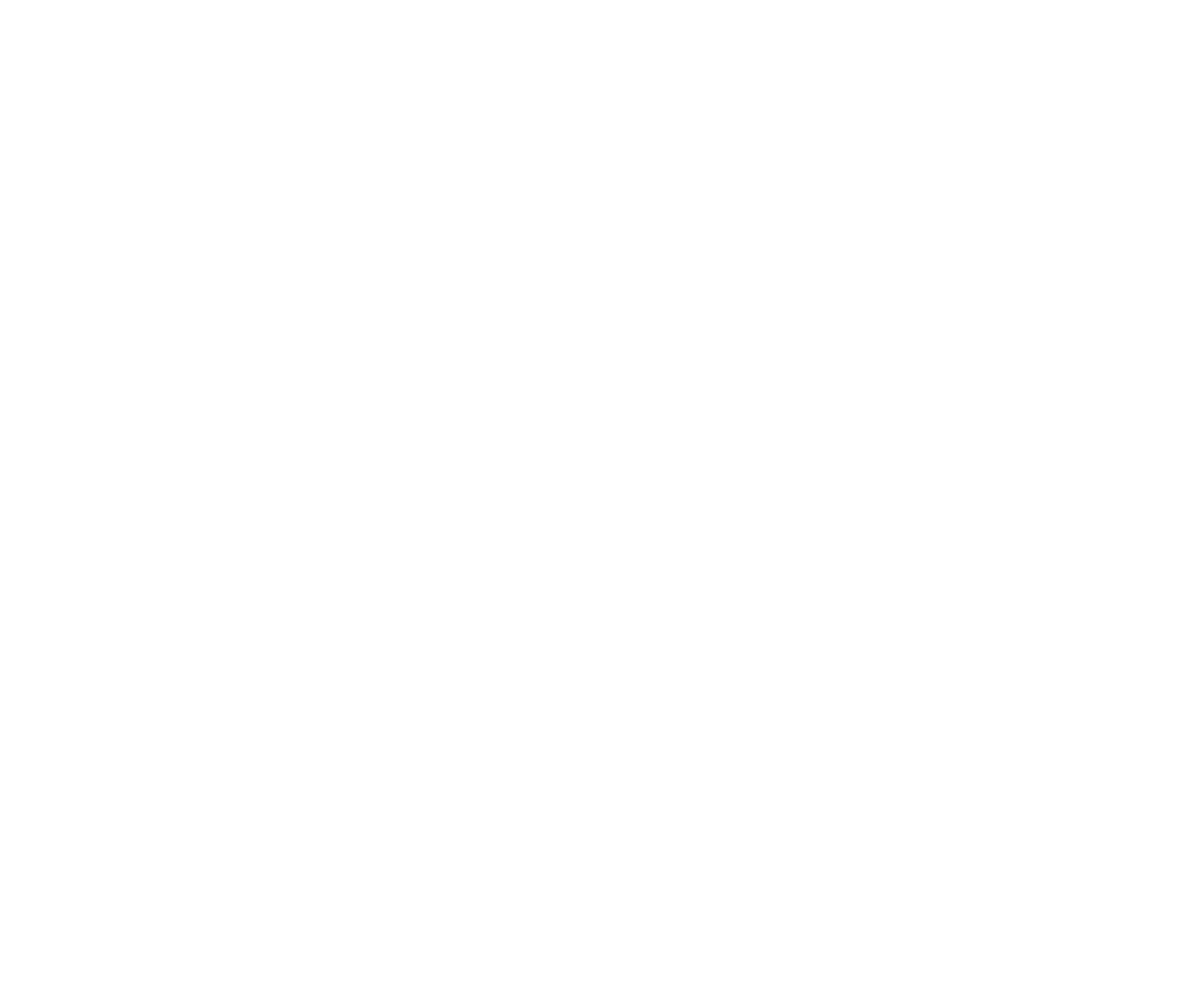
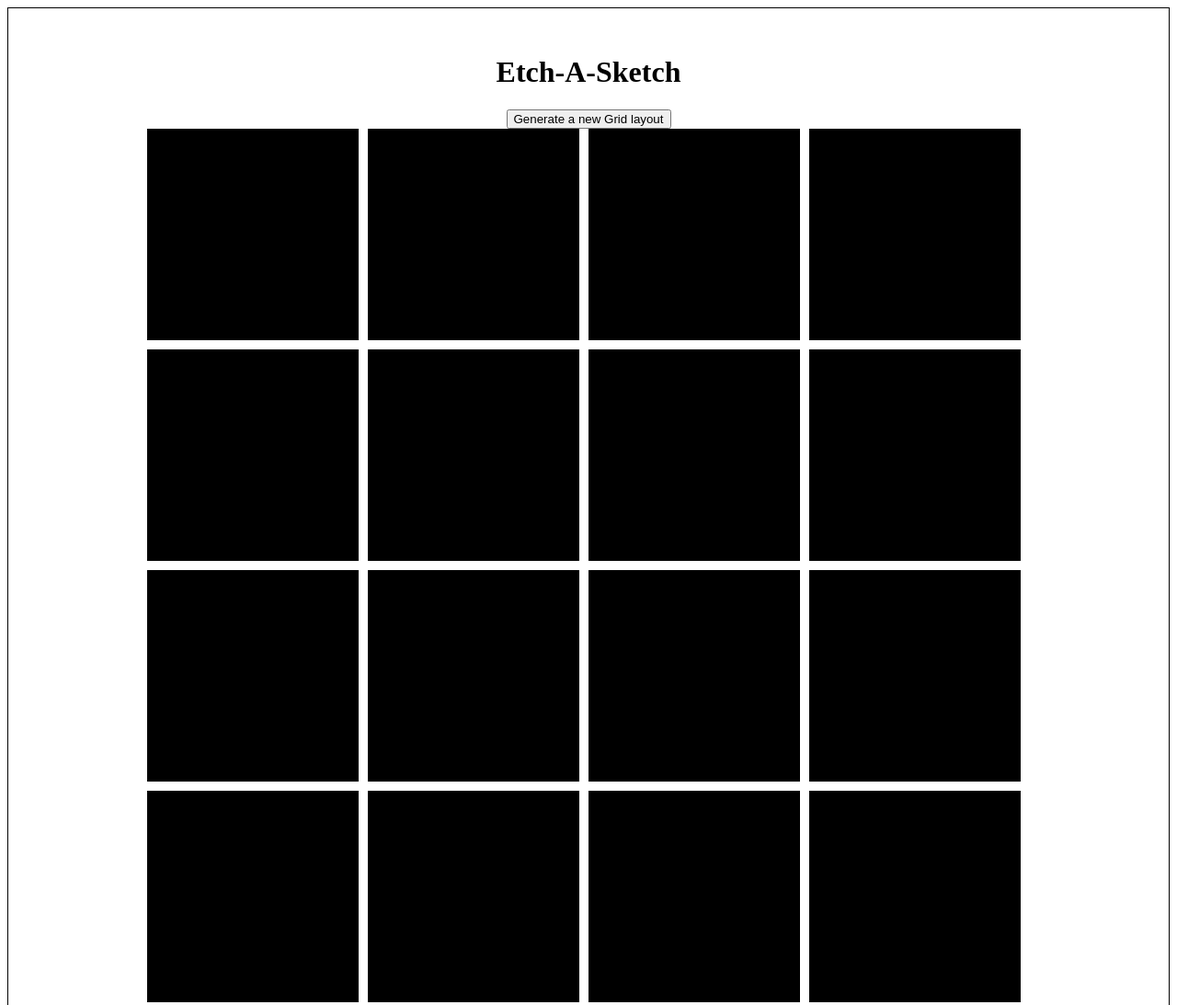
Before and after one commit to DNUVision/Etch-A-Sketch, a plain HTML site: page index.html in a window 1280 px wide. Shown: the top 1093 px of the page at 92% size. Before the commit the page ends 800 px from the top, so only its background shows below. Drawn offline with Linux system fonts and the light colour scheme.

Commit message:
initial grid created

```diff
--- a/index.html
+++ b/index.html
@@ -4,9 +4,15 @@
     <meta charset="UTF-8">
     <meta http-equiv="X-UA-Compatible" content="IE=edge">
     <meta name="viewport" content="width=device-width, initial-scale=1.0">
+    <link rel="stylesheet" href="style.css">
     <title>Etch-A-Sketch Project</title>
 </head>
 <body>
-
+    <div class="top">
+    <h1>Etch-A-Sketch</h1>
+    <button type="button" id="generator">Generate a new Grid layout</button>
+    <div>
+    <div class="container"></div>
+    <script src="scripts.js"></script>
 </body>
 </html>
--- a/scripts.js
+++ b/scripts.js
@@ -0,0 +1,21 @@
+const creator = document.querySelector(".container");
+let containerWidth = getComputedStyle(creator);
+containerWidth = containerWidth.width;
+let re = /\d/g;
+let finalWidth = containerWidth.match(re);
+finalWidth = Number(finalWidth.join(""));
+console.log(finalWidth);
+
+function initialGrid(){
+    const gridLayout = 16;
+    const gridLayoutUnit = Math.sqrt(gridLayout);
+    for(let block = 0; block < gridLayout; block++){
+        const newDiv = document.createElement("div");
+        newDiv.classList.add("contained");
+        newDiv.style.height = ((finalWidth/gridLayoutUnit) - 10) + "px";
+        newDiv.style.width = ((finalWidth/gridLayoutUnit) - 10) + "px";
+        creator.appendChild(newDiv);
+    }
+}
+
+initialGrid();
--- a/style.css
+++ b/style.css
@@ -0,0 +1,26 @@
+.top{
+    display: flex;
+    flex-flow: column;
+    justify-content: center;
+    align-items: center;
+    padding: 30px;
+    border: 1px solid black;
+}
+
+.container{
+    display: flex;
+    flex-wrap: wrap;
+    width: 960px;
+    gap: 10px;
+}
+
+.contained{
+    background-color: black;
+    border: none;
+
+}
+
+.contained:hover{
+    background-color: navy;
+    cursor: pointer;
+}
```
